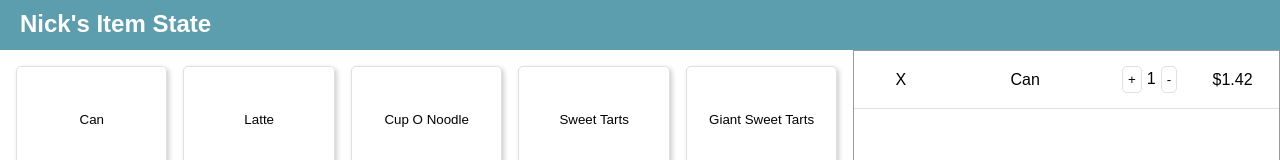
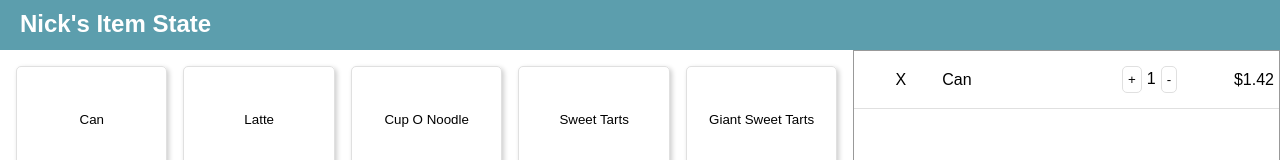
Before and after one commit to krames12/state-practice-in-react, a React (Create React App) app: page / in a window 1280 px wide. Both pictures are taken after a click on the button "Can". Shown: the top 160 px of the page. Built offline with nearby package versions, Linux system fonts and the light colour scheme.

Commit message:
checkout items align as intended

```diff
--- a/src/App.css
+++ b/src/App.css
@@ -58,12 +58,19 @@ header h2 {
   border-bottom: 1px solid var(--light-grey);
   display: grid;
   grid-template-columns: 1fr 2fr 1fr 1fr;
-  justify-items: center;
   align-items: center;
 }
 
 .checkout-item-container > .checkout-name {
   text-align: left;
+}
+
+.checkout-item-container > .line-price {
+  text-align: right;
+}
+
+.checkout-item-container > .delete-icon, .checkout-item-container > .checkout-qty {
+  text-align: center;
 }
 
 .qty-button {
```
